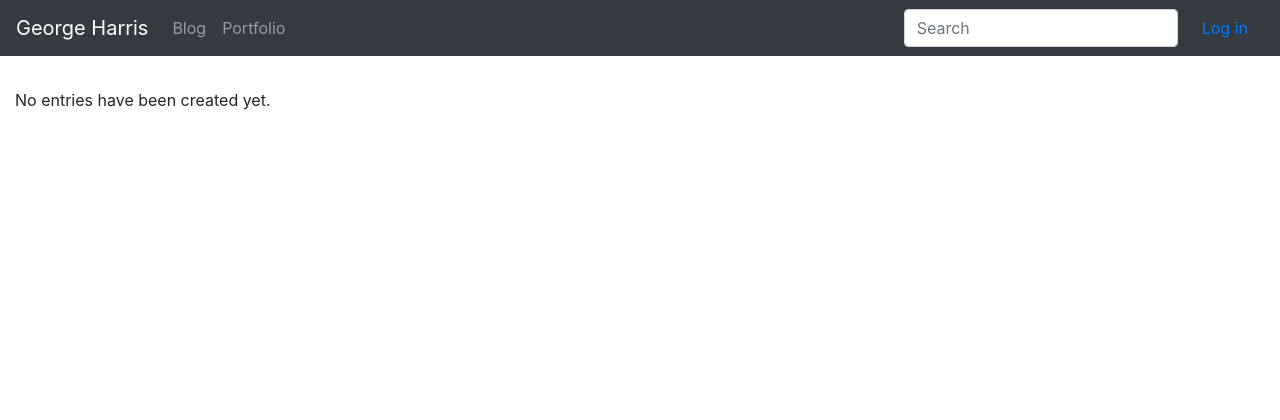
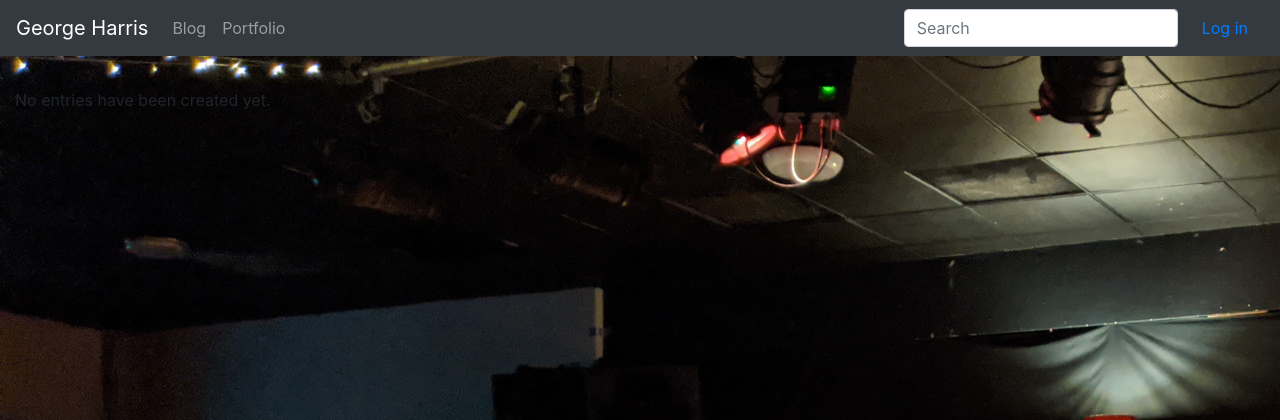
Before and after one commit to Georgeleeh/Flask-Portfolio-Site, a Flask app: page /blog/ in a window 1280 px wide. Shown: the top 420 px of the page. Run offline with Flask 2, Linux system fonts and the light colour scheme; data that the repository does not hold is empty; some libraries are stand-ins or nearby versions.

Commit message:
custom bg-images

```diff
--- a/app/static/css/moar.css
+++ b/app/static/css/moar.css
@@ -1,4 +1,9 @@
-.bg-one {
-    background-image: url("https://hdwallpaperim.com/wp-content/uploads/2017/08/22/319742-nebula-space-lake-evening-photo_manipulation-bridge-water.jpg");
+.bg-york-central-hall {
+    background-image: url('background_images/york-central-hall.jpg');
     background-color: #cccccc;
   }
+
+.bg-york-indie-gig {
+    background-image: url('background_images/york-indie-gig.jpg');
+    background-color: #cccccc;
+  }
```
Also changed, not shown: app/static/css/background_images/york-central-hall.jpg (added), app/static/css/background_images/york-indie-gig.jpg (added).
